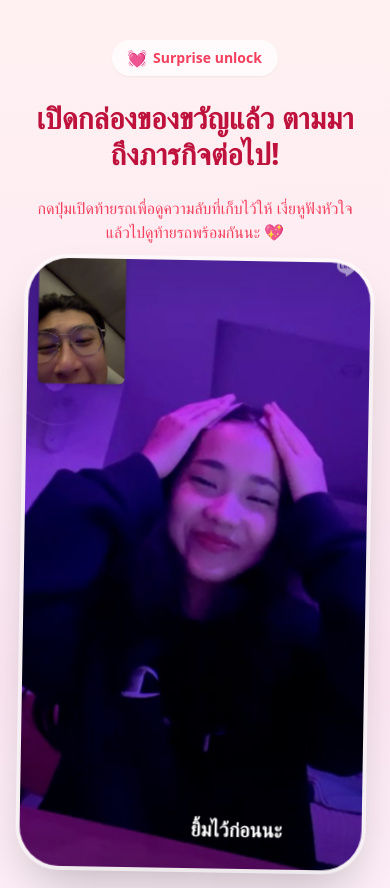
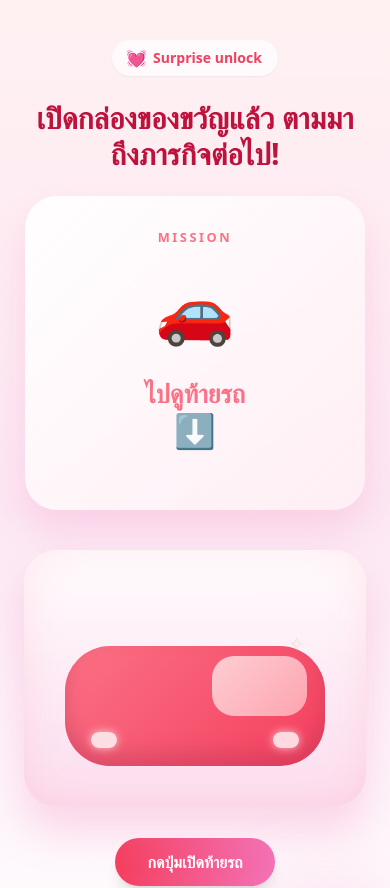
Before and after one commit to sumoz-1/plub-surprise, a Next.js app: page /gift-page in a window 390 px wide. Shown: the top 888 px of the page. Built offline with nearby package versions, Linux system fonts and the light colour scheme.

Commit message:
feat: refresh instructions and animations

```diff
--- a/app/gift-page/page.tsx
+++ b/app/gift-page/page.tsx
@@ -1,6 +1,5 @@
 "use client";
 
-import Image from "next/image";
 import { useMemo, useState } from "react";
 
 export default function GiftPage() {
@@ -31,16 +30,12 @@ export default function GiftPage() {
         <h1 className="text-3xl md:text-4xl font-bold text-rose-700">
           เปิดกล่องของขวัญแล้ว ตามมาถึงภารกิจต่อไป!
         </h1>
-        <p className="text-base md:text-lg text-rose-500 max-w-xl">
-          กดปุ่มเปิดท้ายรถเพื่อดูความลับที่เก็บไว้ให้ เงี่ยหูฟังหัวใจ แล้วไปดูท้ายรถพร้อมกันนะ 💖
-        </p>
 
-        <div className="relative w-full max-w-sm aspect-[9/16] rounded-[2.5rem] overflow-hidden shadow-2xl ring-4 ring-white/60 animate-photo-pop">
-          <Image src="/Plub.png" alt="Our facetime memory" fill className="object-cover" priority />
-          <div className="absolute inset-0 bg-gradient-to-t from-black/40 via-transparent to-transparent" />
-          <p className="absolute bottom-6 left-1/2 -translate-x-1/2 text-white text-xl font-semibold drop-shadow-lg animate-soft-bounce">
-            ยิ้มไว้ก่อนนะ
-          </p>
+        <div className="trunk-note" role="presentation" aria-hidden={false}>
+          <div className="trunk-note__badge">MISSION</div>
+          <div className="trunk-note__car">🚗</div>
+          <p className="trunk-note__text">ไปดูท้ายรถ</p>
+          <span className="trunk-note__arrow">⬇</span>
         </div>
       </section>
 
--- a/app/gift/page.tsx
+++ b/app/gift/page.tsx
@@ -55,19 +55,22 @@ export default function GiftIconPage() {
           disabled={isClicked}
         >
           <div className={giftBoxClasses}>
-            <span className="gift-box__lid" />
-            <span className="gift-box__ribbon-vertical" />
-            <span className="gift-box__ribbon-horizontal" />
-            <span className="gift-box__body" />
+            <span className="gift-box__shadow" aria-hidden />
+            <span className="gift-box__body" aria-hidden />
+            <span className="gift-box__top" aria-hidden />
+            <span className="gift-box__bow-center" aria-hidden />
+            <span className="gift-box__bow-left" aria-hidden />
+            <span className="gift-box__bow-right" aria-hidden />
+            <span className="gift-box__ribbon-vertical" aria-hidden />
+            <span className="gift-box__ribbon-horizontal" aria-hidden />
+            <span className="gift-box__interior-glow" aria-hidden />
+            <span className="gift-box__tag" aria-hidden>
+              for U
+            </span>
             <span className="gift-box__sparkles gift-box__sparkles--left">✦</span>
             <span className="gift-box__sparkles gift-box__sparkles--right">✦</span>
           </div>
         </button>
-
-        <div className="flex items-center gap-2 text-rose-500 text-sm md:text-base">
-          <span className="inline-flex h-2 w-2 rounded-full bg-rose-300 animate-ping-fast" aria-hidden="true" />
-          <span>เปิดแล้วรอต่ออีกนิด จะมีอะไรสนุกต่อแน่ๆ</span>
-        </div>
       </div>
     </main>
   );
--- a/app/globals.css
+++ b/app/globals.css
@@ -65,8 +65,19 @@ body {
   height: 180px;
 }
 
+.gift-box__shadow {
+  position: absolute;
+  bottom: -12px;
+  left: 8%;
+  width: 84%;
+  height: 22px;
+  border-radius: 999px;
+  background: radial-gradient(circle, rgba(0, 0, 0, 0.15), transparent);
+  filter: blur(4px);
+}
+
 .gift-box__body,
-.gift-box__lid {
+.gift-box__top {
   position: absolute;
   left: 0;
   width: 100%;
@@ -75,18 +86,20 @@ body {
 
 .gift-box__body {
   bottom: 0;
-  height: 65%;
+  height: 70%;
   background: linear-gradient(135deg, #fb7185, #f43f5e);
-  box-shadow: inset 0 0 20px rgba(255, 255, 255, 0.2);
+  box-shadow: inset 0 -12px 18px rgba(180, 52, 85, 0.6), inset 0 12px 22px rgba(255, 255, 255, 0.15);
+  border: 4px solid rgba(255, 255, 255, 0.25);
 }
 
-.gift-box__lid {
+.gift-box__top {
   top: 0;
   height: 40%;
-  background: linear-gradient(135deg, #fecdd3, #fb7185);
+  background: linear-gradient(135deg, #fda4af, #fb7185);
   transform-origin: center left;
   transition: transform 0.6s ease, box-shadow 0.4s ease;
-  box-shadow: 0 12px 25px rgba(249, 168, 212, 0.5);
+  box-shadow: 0 18px 30px rgba(249, 168, 212, 0.6);
+  border: 4px solid rgba(255, 255, 255, 0.35);
 }
 
 .gift-box__ribbon-vertical,
@@ -109,6 +122,67 @@ body {
   transform: translateY(-50%);
 }
 
+.gift-box__bow-center,
+.gift-box__bow-left,
+.gift-box__bow-right {
+  position: absolute;
+  top: -18px;
+  width: 24px;
+  height: 24px;
+  border-radius: 8px;
+  background: #fef3f3;
+  box-shadow: inset 0 0 6px rgba(255, 182, 193, 0.8);
+}
+
+.gift-box__bow-center {
+  left: 50%;
+  transform: translateX(-50%);
+  height: 28px;
+  width: 30px;
+}
+
+.gift-box__bow-left,
+.gift-box__bow-right {
+  width: 34px;
+  height: 24px;
+  border-radius: 50% 50% 40% 40%;
+}
+
+.gift-box__bow-left {
+  left: 36%;
+  transform: rotate(-20deg);
+}
+
+.gift-box__bow-right {
+  right: 36%;
+  transform: rotate(20deg);
+}
+
+.gift-box__tag {
+  position: absolute;
+  right: -22px;
+  bottom: 28px;
+  padding: 0.2rem 0.6rem;
+  border-radius: 12px 12px 12px 0;
+  background: #fff;
+  color: #fb7185;
+  font-size: 0.85rem;
+  font-weight: 600;
+  box-shadow: 0 8px 15px rgba(0, 0, 0, 0.15);
+  transform: rotate(12deg);
+}
+
+.gift-box__interior-glow {
+  position: absolute;
+  inset: 20% 10% auto 10%;
+  height: 80px;
+  border-radius: 32px;
+  background: radial-gradient(circle, rgba(255, 255, 255, 0.85), rgba(255, 255, 255, 0));
+  opacity: 0;
+  transition: opacity 0.4s ease;
+  filter: blur(2px);
+}
+
 .gift-box__sparkles {
   position: absolute;
   color: #f9a8d4;
@@ -128,12 +202,16 @@ body {
   animation-delay: 0.4s;
 }
 
-.gift-box--open .gift-box__lid {
+.gift-box--open .gift-box__top {
   transform: rotate(-18deg) translate(-15px, -25px);
-  box-shadow: 0 20px 35px rgba(249, 168, 212, 0.6);
+  box-shadow: 0 25px 45px rgba(249, 168, 212, 0.5);
 }
 
 .gift-box--open .gift-box__sparkles {
+  opacity: 1;
+}
+
+.gift-box--open .gift-box__interior-glow {
   opacity: 1;
 }
 
@@ -232,6 +310,45 @@ body {
   animation: trunkShake 0.6s ease-in-out;
 }
 
+.trunk-note {
+  width: 100%;
+  max-width: 340px;
+  border-radius: 32px;
+  padding: 2rem 1.5rem;
+  background: linear-gradient(135deg, rgba(255, 255, 255, 0.95), rgba(255, 240, 245, 0.8));
+  box-shadow: 0 20px 35px rgba(244, 114, 182, 0.2);
+  display: flex;
+  flex-direction: column;
+  align-items: center;
+  gap: 1rem;
+  position: relative;
+  overflow: hidden;
+}
+
+.trunk-note__badge {
+  font-size: 0.8rem;
+  font-weight: 700;
+  letter-spacing: 0.2em;
+  color: #fb7185;
+}
+
+.trunk-note__car {
+  font-size: 4rem;
+  animation: softBounce 3s ease-in-out infinite;
+}
+
+.trunk-note__text {
+  font-size: 1.6rem;
+  font-weight: 700;
+  color: #fb7185;
+}
+
+.trunk-note__arrow {
+  font-size: 2rem;
+  color: #fb7185;
+  animation: heartFloat 1.6s ease-in-out infinite;
+}
+
 @keyframes blobPulse {
   0%,
   100% {
--- a/app/page.tsx
+++ b/app/page.tsx
@@ -111,9 +111,6 @@ export default function HomePage() {
               >
                 {messages[index]}
               </p>
-              <p className="text-base md:text-lg text-rose-400">
-                คำถามง่ายๆ ที่หัวใจอยากได้ยิน 💗 กด YES แล้วไปต่อพร้อมกันน้า
-              </p>
             </div>
 
             <div className="flex flex-wrap items-center justify-center gap-4 mt-6 w-full">
```
